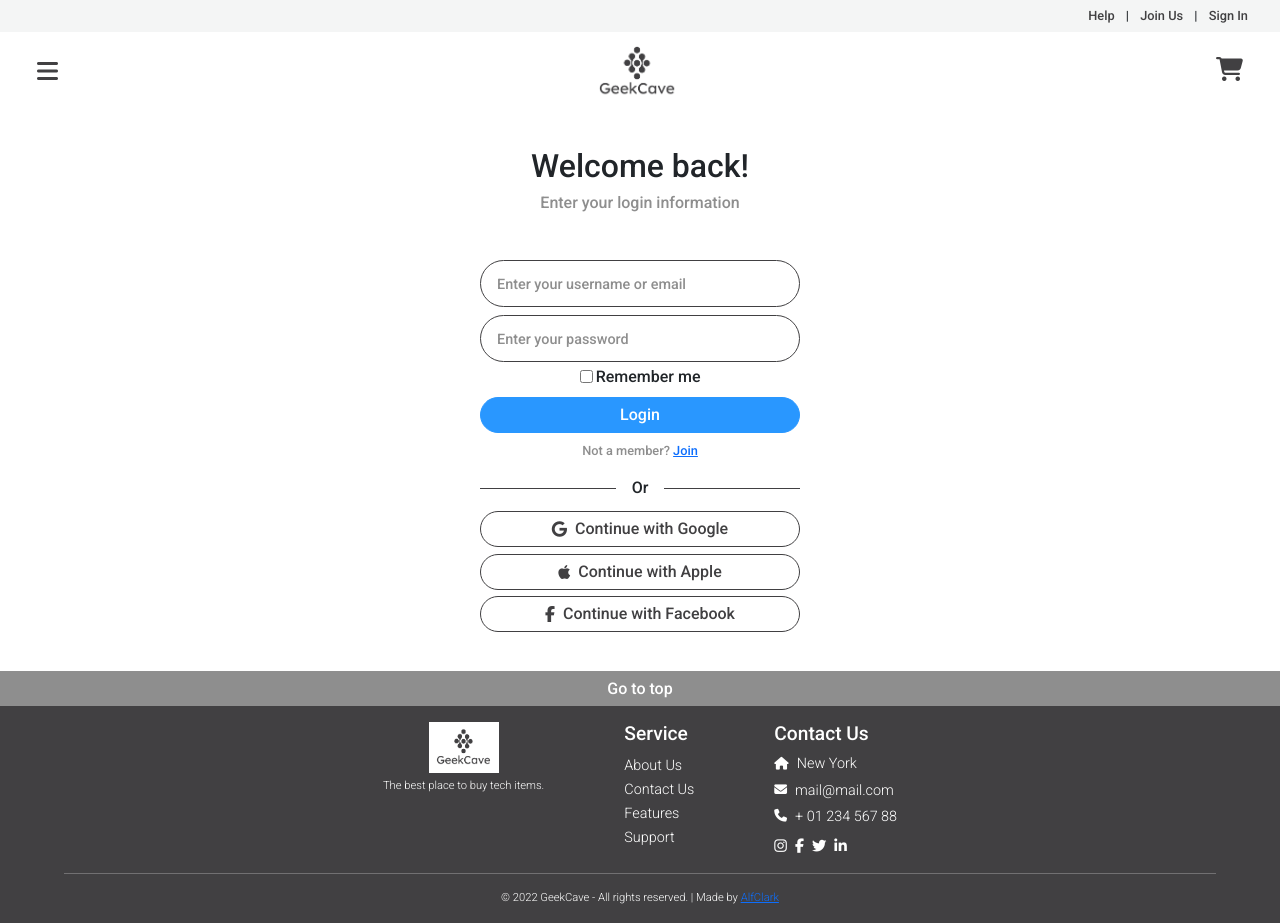
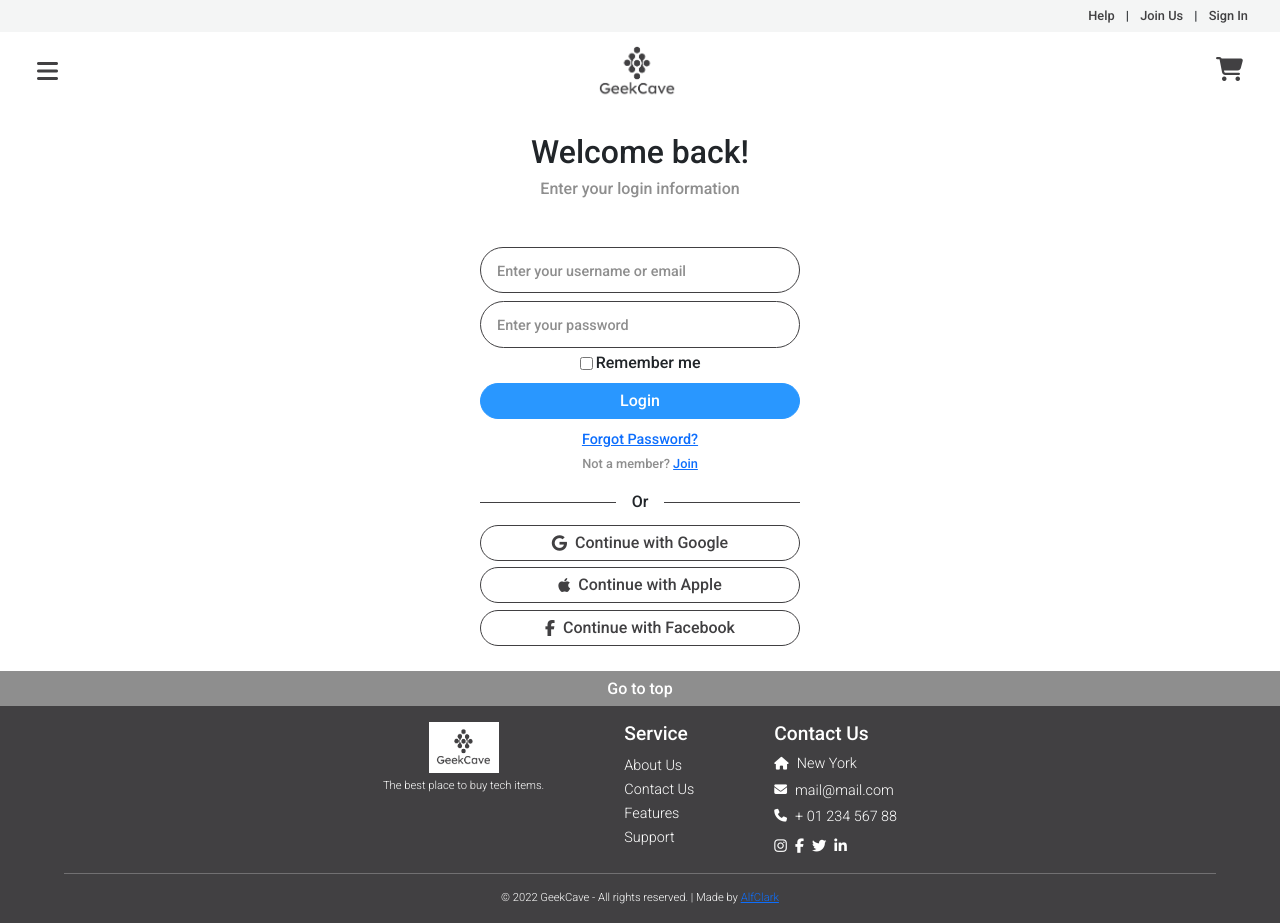
Before and after one commit to alfclark/ecommerce-site, a Vue app: page /login in a window 1280 px wide. Built offline with nearby package versions, Linux system fonts and the light colour scheme.

Commit message:
Forgot password link

```diff
--- a/src/views/LogIn.vue
+++ b/src/views/LogIn.vue
@@ -25,8 +25,14 @@
           </div>
           <button class="loginBtn" type="">Login</button>
         </form>
+        <div class="noPassword">
+          <router-link class="forgotPassword" to=""
+            >Forgot Password?</router-link
+          >
+        </div>
         <p class="join">
-          Not a member? <router-link class="toJoin" to="">Join</router-link>
+          Not a member?
+          <router-link class="toJoin" to="/joinus">Join</router-link>
         </p>
       </div>
       <div class="or">
@@ -119,6 +125,13 @@ input:focus {
   background-color: var(--carbonLight);
   border: solid 1px var(--carbonLight);
 }
+.noPassword {
+  text-align: center;
+  margin-bottom: 0.2rem;
+}
+.forgotPassword {
+  font-size: 0.9rem;
+}
 .join {
   color: var(--carbonLight);
   font-size: 0.8rem;
```
